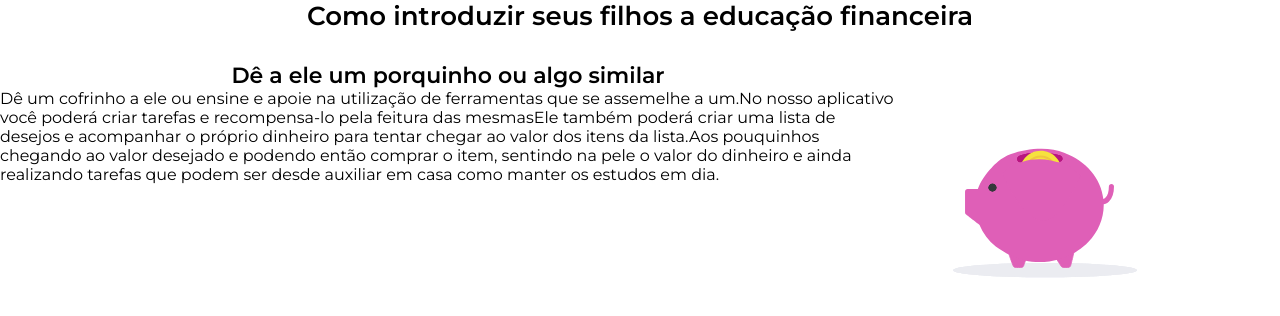
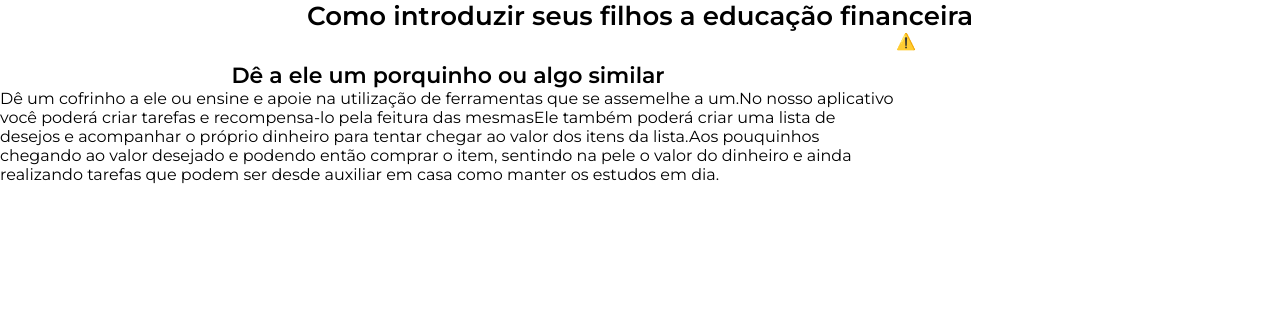
Before and after one commit to gustavool1/capstone-q2-educ-financeira-g4, a React (Create React App) app: page /contenthome in a window 1280 px wide. Shown: the top 316 px of the page. Built offline with nearby package versions, Linux system fonts and the light colour scheme; no server answers.

Commit message:
feat:lottie maker done.

```diff
--- /dev/null
+++ b/src/Components/LottieMaker/index.tsx
@@ -0,0 +1,22 @@
+import { Player, Controls } from '@lottiefiles/react-lottie-player';
+
+interface LottieProps{
+    lottieImage:string,
+    height:number,
+    width:number,
+    playerAreVisible:boolean
+}
+const LottieMaker = ({lottieImage, height, width, playerAreVisible}:LottieProps) =>{
+    return(
+        <Player
+        autoplay
+        loop
+        src={lottieImage}
+        style={{ height:`${height}px`, width: `${width}px` }}
+        >
+          <Controls visible={playerAreVisible} buttons={['play', 'repeat', 'frame', 'debug']} />
+      </Player>
+    )
+}
+
+export default LottieMaker
--- a/src/Pages/ContentHome/index.tsx
+++ b/src/Pages/ContentHome/index.tsx
@@ -1,6 +1,5 @@
 import { Container, IntroduceContainer }from './style.js'
-import { Player, Controls } from '@lottiefiles/react-lottie-player';
-import pig from '../../assets/lottie/15418-imix-pig.json'
+import LottieMaker from '../../Components/LottieMaker/';
 export const ContentHome = () => {
   return(
 
@@ -12,14 +11,7 @@ export const ContentHome = () => {
           <p>Dê um cofrinho a ele ou ensine e apoie na utilização de ferramentas que se assemelhe a um.No nosso aplicativo você poderá criar tarefas e recompensa-lo pela feitura das mesmasEle também poderá criar uma lista de desejos e acompanhar o próprio dinheiro para tentar chegar ao valor dos itens da lista.Aos pouquinhos chegando ao valor desejado e podendo então comprar o item, sentindo na pele o valor do dinheiro e ainda realizando tarefas que podem ser desde auxiliar em casa como manter os estudos em dia.</p>
         </div>
         <div>
-        <Player
-        autoplay
-        loop
-        src={pig}
-        style={{ height: '300px', width: '300px' }}
-        >
-          <Controls visible={false} buttons={['play', 'repeat', 'frame', 'debug']} />
-      </Player>
+        <LottieMaker lottieImage={"https://assets8.lottiefiles.com/packages/lf20_4Zy7ka.json"} height={300} width={300} playerAreVisible={false}/>
         </div>
       </IntroduceContainer>
     </Container>
```
